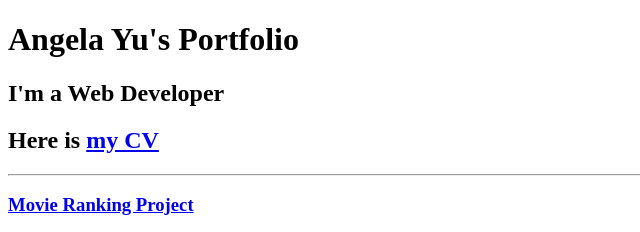
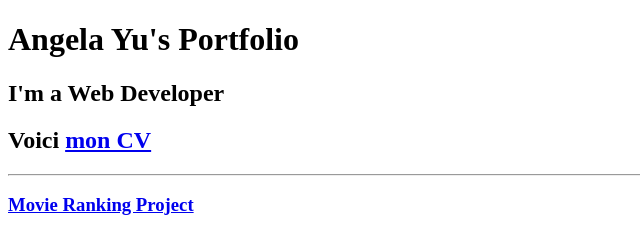
Before and after one commit to MyLord1104/html-portofolio, a plain HTML site: page index.html in a window 1280 px wide. Shown: the top 232 px of the page, 0-640 px from the left. Drawn offline with Linux system fonts and the light colour scheme.

Commit message:
Update index.html

```diff
--- a/index.html
+++ b/index.html
@@ -9,7 +9,7 @@
 <body>
   <h1>Angela Yu's Portfolio</h1>
   <h2>I'm a Web Developer</h2>
-  <h2>Here is <a href="./project1/index.html">my CV</a></h2>
+  <h2>Voici <a href="./project1/index.mthl">mon CV</a></h2>
   <hr />
   <h3><a href="./public/movie-ranking.html">Movie Ranking Project</a></h3>
   <img src="./assets/images/movie-ranking.png" height="200" alt="movie ranking project preview"/>
```
